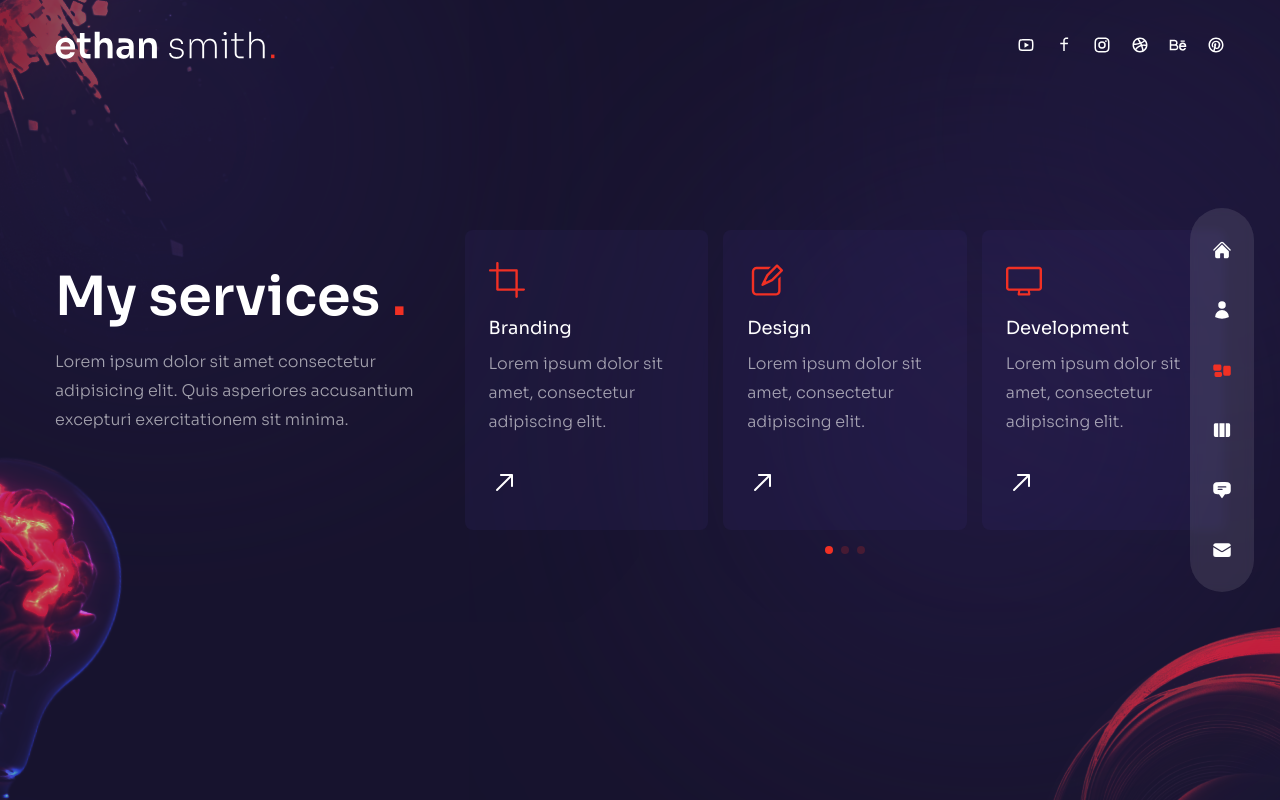
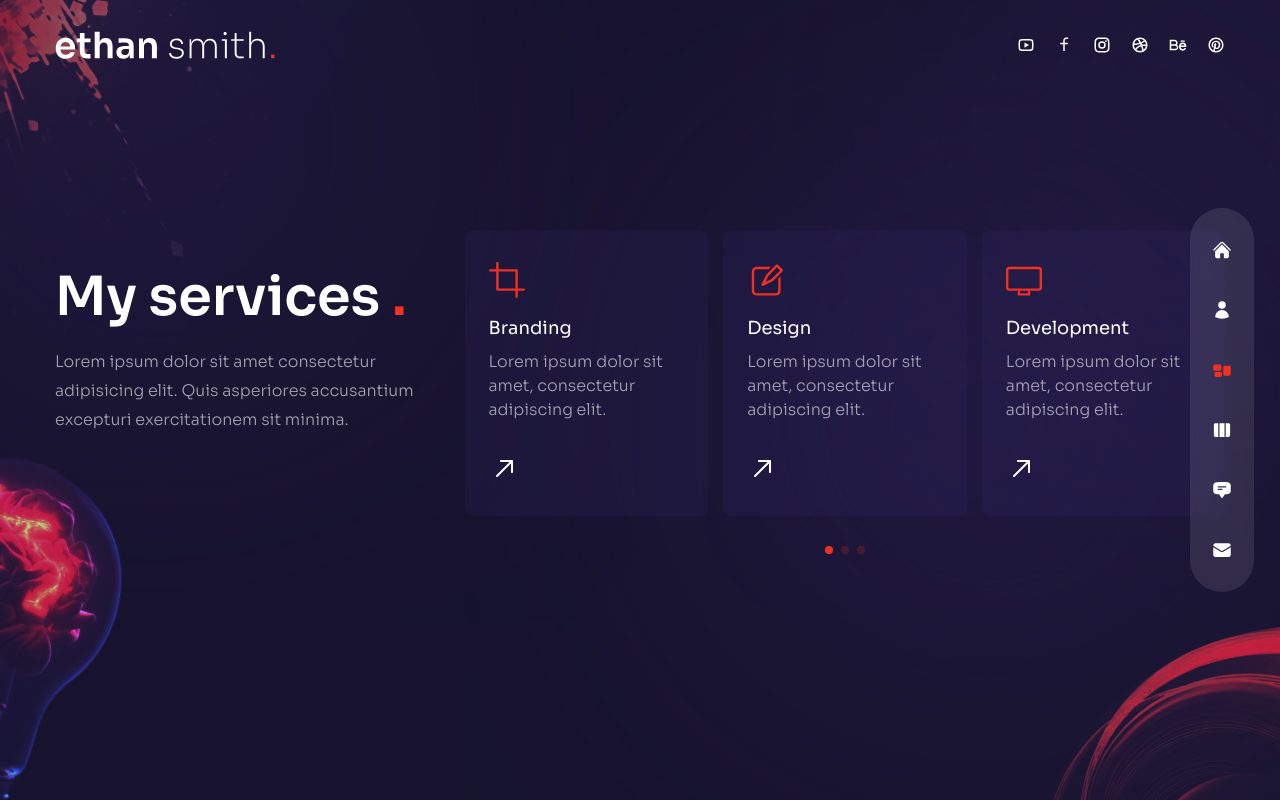
Before and after one commit to erickdc7/react-portfolio-2, a Next.js app: page /services in a window 1280 px wide. Built offline with nearby package versions, Linux system fonts and the light colour scheme.

Commit message:
add text styles

```diff
--- a/components/ServiceSlider.js
+++ b/components/ServiceSlider.js
@@ -80,8 +80,12 @@ const ServiceSlider = () => {
                 </div>
                 {/* Title & Desc */}
                 <div className="mb-8">
-                  <div className="mb-2 text-lg">{item.title}</div>
-                  <p>{item.description}</p>
+                  <div className="mb-2 text-lg">
+                    {item.title}
+                  </div>
+                  <p className="max-w-[350px] leading-normal">
+                    {item.description}
+                  </p>
                 </div>
                 {/* Arrow */}
                 <div className="text-3xl">
```
